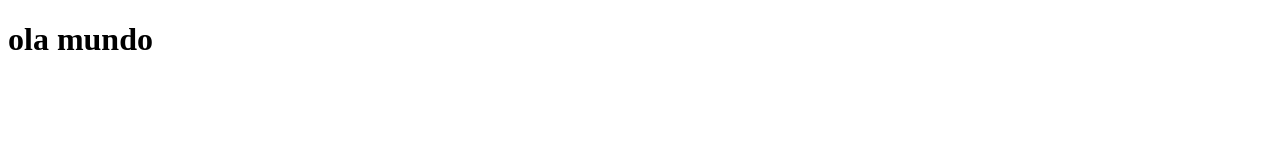
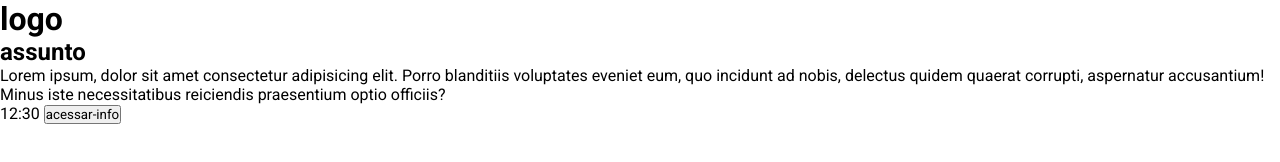
Before and after one commit to EduardoMoraess/meus-links, a plain HTML site: page src/pages/blog.html in a window 1280 px wide. Drawn offline with Linux system fonts and the light colour scheme.

Commit message:
blog info

```diff
--- a/src/pages/blog.html
+++ b/src/pages/blog.html
@@ -4,8 +4,30 @@
     <meta charset="UTF-8">
     <meta name="viewport" content="width=device-width, initial-scale=1.0">
     <title>Blog</title>
+    <link rel="stylesheet" href="/src/css/blog.css">
 </head>
 <body>
-    <h1>ola mundo</h1>
+    <header>
+        <div class="logo">
+            <h1>logo</h1>
+        </div>
+    </header>
+
+    <main>
+        <div class="anuncio"></div>
+    </main>
+
+    <section>
+        <div class="cards-noticia">
+            <div class="card">
+                <h2 class="title">assunto</h2>
+                <p class="info">
+                    Lorem ipsum, dolor sit amet consectetur adipisicing elit. Porro blanditiis voluptates eveniet eum, quo incidunt ad nobis, delectus quidem quaerat corrupti, aspernatur accusantium! Minus iste necessitatibus reiciendis praesentium optio officiis?
+                </p>
+                <span class="hora">12:30</span>
+                <button class="acessar-info" onclick="acessarInfo(1)">acessar-info</button>
+            </div>
+        </div>
+    </section>
 </body>
 </html>
```
Also changed, not shown: src/js/blog.js (+16 -1 lines).
